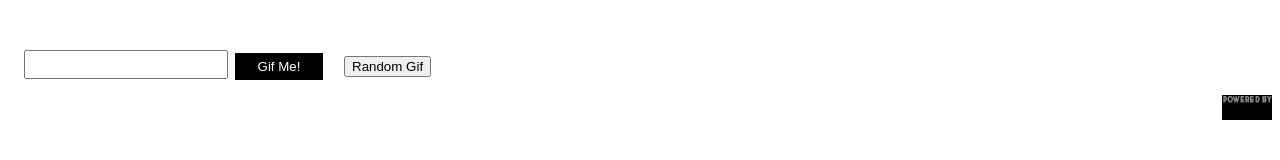
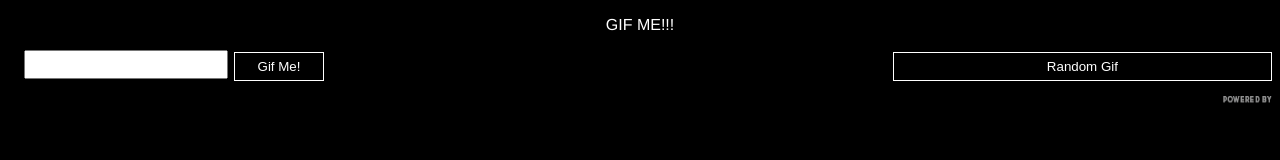
Before and after one commit to carloscheddar/GifThis, a browser extension: page gifMe.html in a window 1280 px wide. Drawn offline with Linux system fonts and the light colour scheme.

Commit message:
random button preetier

```diff
--- a/gifMe.css
+++ b/gifMe.css
@@ -11,6 +11,9 @@ p {
   color: white;
 }
 
+body {
+  background: #000;
+}
 
 
 ul {
@@ -63,6 +66,19 @@ form{
   transition: border 0.25s linear, color 0.25s linear, background-color 0.25s linear;
 }
 
+.random {
+  background: black;
+  color: #fff;
+  float: right;
+  outline: none;
+  border: solid 1px #fff;
+  height: 29px;
+  width: 30%;
+  position: relative;
+  top: 2px;
+  transition: border 0.25s linear, color 0.25s linear, background-color 0.25s linear;
+}
+
 .button:hover{
   background: #fff;
   color: #000;
```
